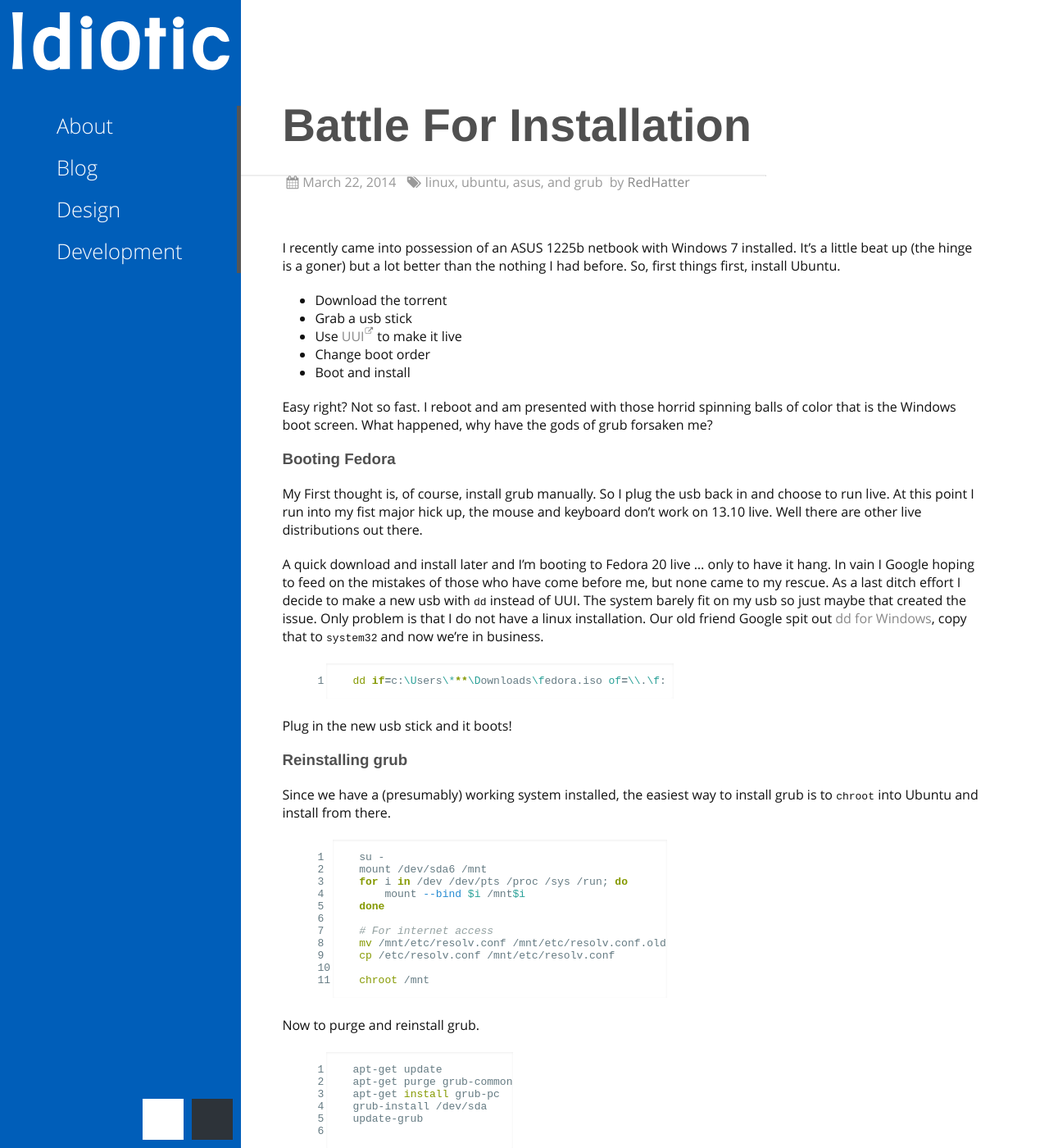
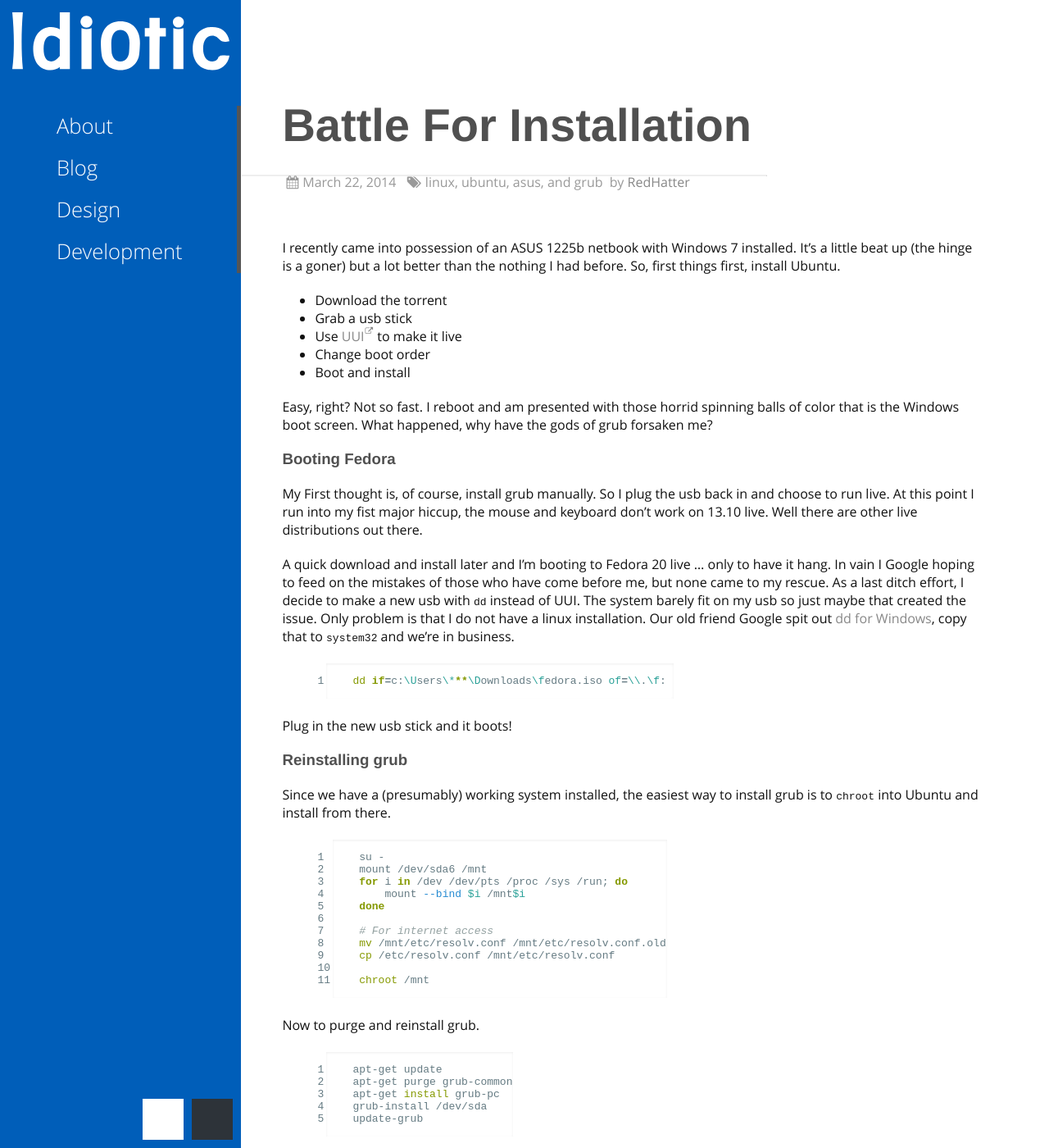
Before and after one commit to idiotic-development/idiotic-development.github.com, a Jekyll site: the page built from _posts/2014-03-22-battle-for-installation.md, in a window 1280 px wide and 1400 px high. Shown: the whole window at 82% size. Built offline with Jekyll 4.4.1, drawn with Linux system fonts in a browser that asks for light colours; nearby versions of some CDN libraries; comment, search, counter and statistics services are not loaded; some of the changed text lies outside the part shown.

Commit message:
Style tweaks and typos.

```diff
--- a/_layouts/archive.html
+++ b/_layouts/archive.html
@@ -20,7 +20,7 @@
 			padding: 20px 50px;
 			position: relative;
 			right: 50px;
-			width: calc(100% + 92px);
+			width: calc(100% + 33px);
 		}
 
 		.post > h2
--- a/_posts/2014-03-22-battle-for-installation.md
+++ b/_posts/2014-03-22-battle-for-installation.md
@@ -11,16 +11,19 @@ I recently came into possession of an ASUS 1225b netbook with Windows 7 installe
 - Change boot order
 - Boot and install
 
-Easy right? Not so fast. I reboot and am presented with those horrid spinning balls of color that is the Windows boot screen. What happened, why have the gods of grub forsaken me?
+Easy, right? Not so fast. I reboot and am presented with those horrid spinning balls of color that is the Windows boot screen. What happened, why have the gods of grub forsaken me?
 
 ### Booting Fedora
-My First thought is, of course, install grub manually. So I plug the usb back in and choose to run live. At this point I run into my fist major hick up, the mouse and keyboard don't work on 13.10 live. Well there are other live distributions out there.
+My First thought is, of course, install grub manually. So I plug the usb back in and choose to run live. At this point I run into my fist major hiccup, the mouse and keyboard don't work on 13.10 live. Well there are other live distributions out there.
 
-A quick download and install later and I'm booting to Fedora 20 live ... only to have it hang. In vain I Google hoping to feed on the mistakes of those who have come before me, but none came to my rescue. As a last ditch effort I decide to make a new usb with `dd` instead of UUI. The system barely fit on my usb so just maybe that created the issue. Only problem is that I do not have a linux installation. Our old friend Google spit out [dd for Windows](http://www.chrysocome.net/dd), copy that to `system32` and now we're in business.
+A quick download and install later and I'm booting to Fedora 20 live ... only to have it hang. In vain I Google hoping to feed on the mistakes of those who have come before me, but none came to my rescue. As a last ditch effort, I decide to make a new usb with `dd` instead of UUI. The system barely fit on my usb so just maybe that created the issue. Only problem is that I do not have a linux installation. Our old friend Google spit out [dd for Windows](http://www.chrysocome.net/dd), copy that to `system32` and we're in business.
 
 {% highlight bash linenos=table %}
     dd if=c:\Users\***\Downloads\fedora.iso of=\\.\f:
 {% endhighlight %}
+
+
+
 
 Plug in the new usb stick and it boots!
 
@@ -43,22 +46,22 @@ Since we have a (presumably) working system installed, the easiest way to instal
 
 Now to purge and reinstall grub.
 
-    {% highlight bash linenos=table %}
+{% highlight bash linenos=table %}
     apt-get update
     apt-get purge grub-common
     apt-get install grub-pc
     grub-install /dev/sda
     update-grub
-    {% endhighlight %}
+{% endhighlight %}
 
-Everything looks successful. I cross my finders, reboot ... and I'm back to the Windows login screen. No no no, what did I do wrong?
+Everything looks successful. I cross my finders, reboot ... and I'm back to the Windows login screen. No no no, Where did I go wrong!
 
 ### The fix
-I do some more googling. I bump my head against the desk a few times. I comb through the BIOS looking for anything that would bypass grub. I ... wait, there it is! I have two boot options:
+I do some more Googling. I bump my head against the desk a few times. I comb through the BIOS looking for anything that would bypass grub. I ... wait, there it is! I have two boot options:
 
 - primary harddisk
 - UEFI: my usb
 
-I was booting the install medium as UEFI. I'm not using UEFI, I do not have a UEFI partition. This must be the problem. Under the boot priority selection there's harddisk priority selection. Change that to my usb, save & reboot, repeat grub installation, reboot, and vola!
+I was booting the install medium as UEFI. I'm not using UEFI, I do not have a UEFI partition. This must be the problem. Under the boot priority selection there's harddisk priority selection. Change that to my usb, save & reboot, repeat grub installation, reboot, and voilà!
 
 The moral of the story? Check your boot options *before* you install.
--- a/blog.html
+++ b/blog.html
@@ -7,11 +7,11 @@ title: Blog
 	<div class="post">
 		<h2>{{ post.title }}</h2>
 		<span style="position: relative; top: 5px">
-			<time datetime="{{ post.date | date_to_xmlschema }}">{{ post.date | date_to_long_string }}</time>
+			<time datetime="{{ post.date | date_to_xmlschema }}">{{ post.date | date: "%B %-d, %Y" }}</time>
 			<span class="tags">{{ post.tags | array_to_sentence_string }}</span>
 			by {{ post.author }}
 		</span>
-		<p>{{ post.excerpt | strip_html }}</p>
+		<p>{{ post.excerpt | strip_html | newline_to_br }}</p>
 	</div>
 </a>
 {% endfor %}
--- a/style/black.css
+++ b/style/black.css
@@ -26,9 +26,9 @@ a:hover
 
 hr
 {
-	color: #eeeeee;
-	background-color: #eeeeee;
-	border-color: #eeeeee;
+	color: #282d34;
+	background-color: #282d34;
+	border-color: #282d34;
 }
 
 hr:after, hr:before
--- a/style/main.css
+++ b/style/main.css
@@ -1,6 +1,6 @@
 .highlight
 {
-	background-color: #fff;
+	background-color: transparent;
 	width: 100%;
 }
 
@@ -142,7 +142,7 @@ hr
 	width: 75%;
 	height: 2px;
 	position: relative;
-	right: 50px;
+	right: 49px;
 	float: left;
 }
 
@@ -185,7 +185,7 @@ hr:before
 	width: calc(70% - 42px);
 	width: -moz-calc(70% - 42px);
 	width: -webkit-calc(70% - 42px);
-	padding: 100px 0 0 50px;
+	padding: 100px 0 50px 50px;
 	margin-left: 23%;
 }
 
```
